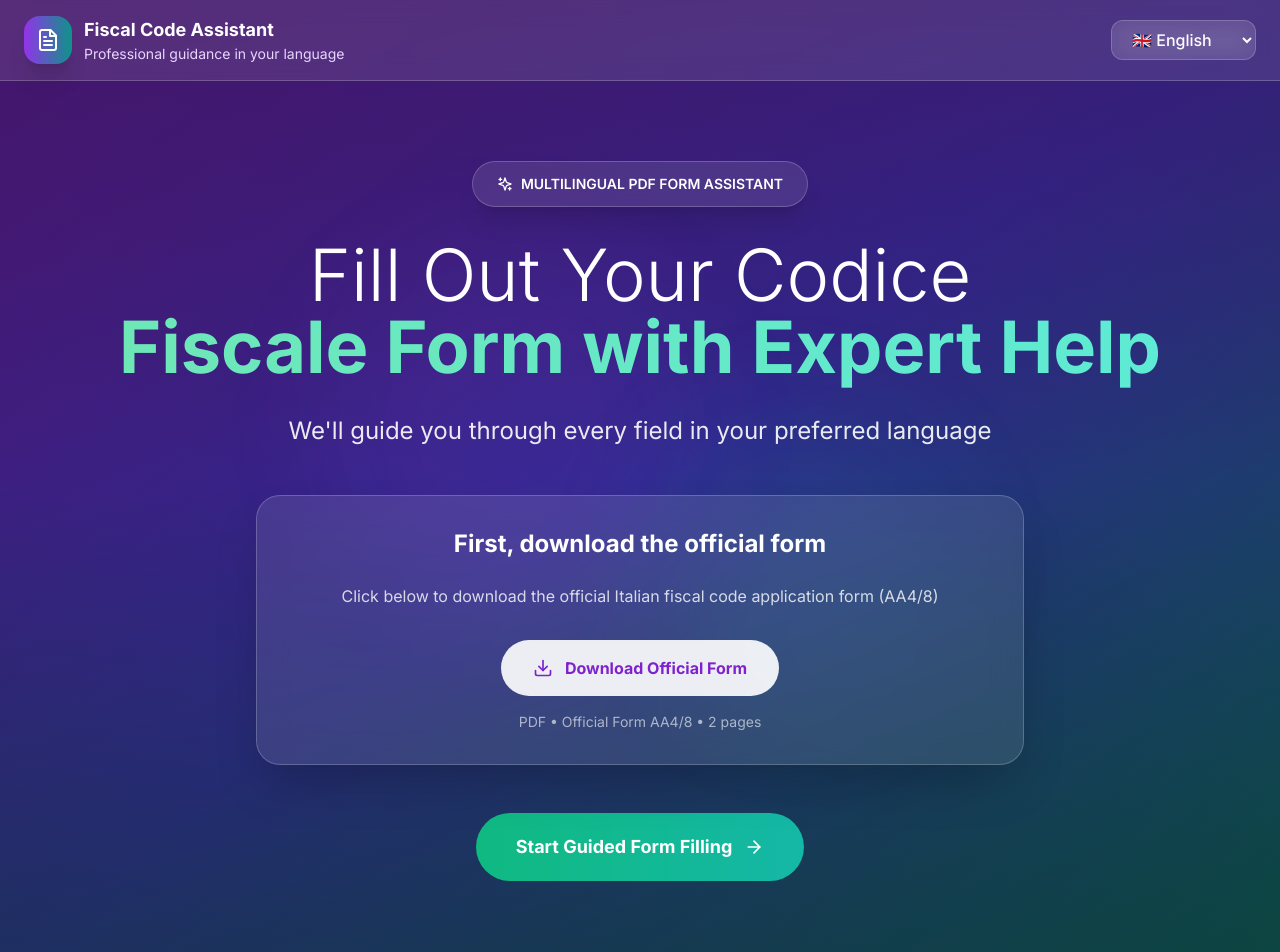
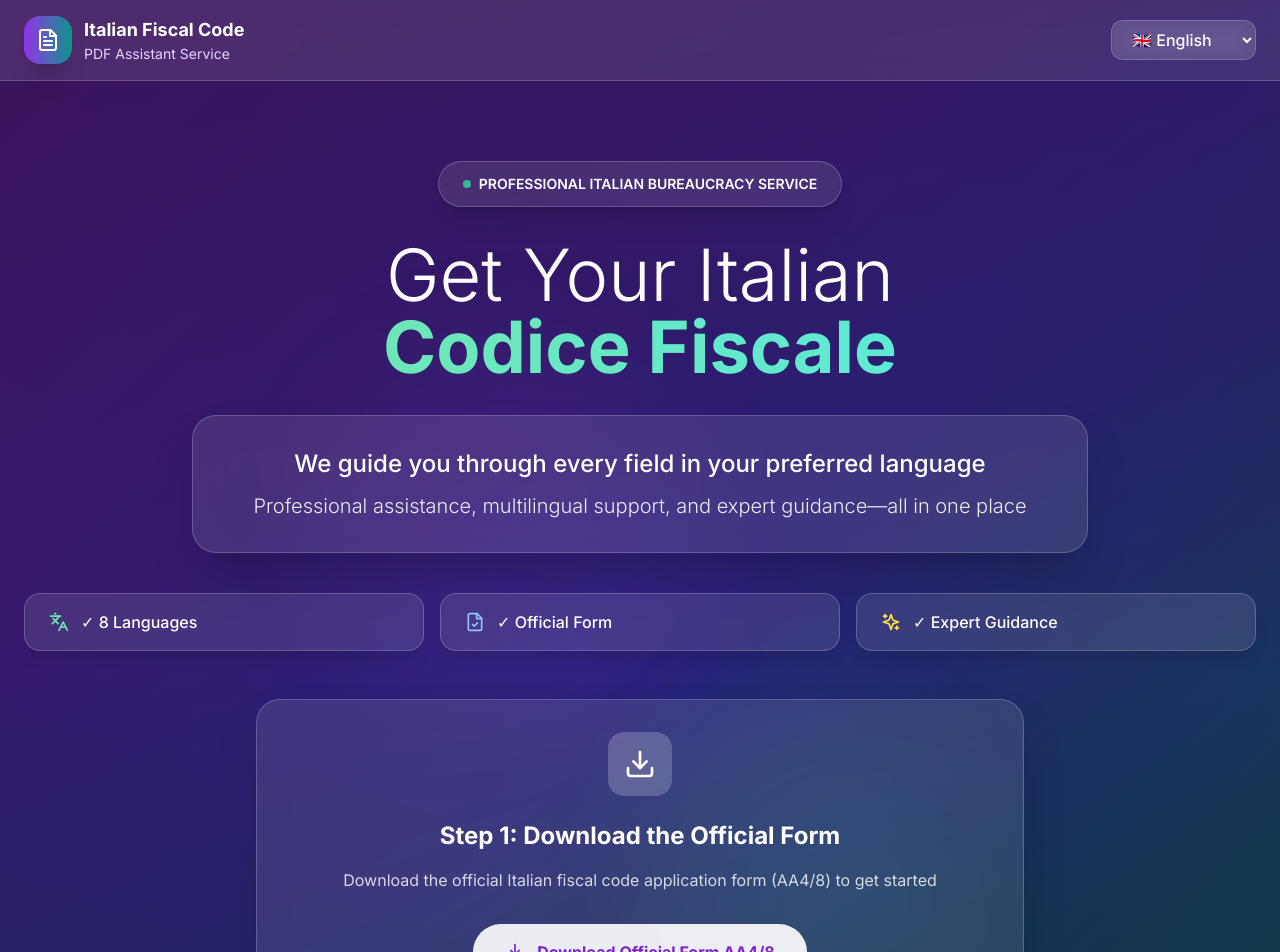
Before and after one commit to Geppix140269/fiscalcode, a React (Create React App) app: page / in a window 1280 px wide. Shown: the top 952 px of the page. Built offline with nearby package versions, Linux system fonts and the light colour scheme; the HTML template or start-up script is replaced by a standard one.

Commit message:
Update ItalianFiscalCodeAssistant.js

```diff
--- a/src/components/ItalianFiscalCodeAssistant.js
+++ b/src/components/ItalianFiscalCodeAssistant.js
@@ -575,7 +575,7 @@ const ItalianFiscalCodeAssistant = () => {
         <div className="absolute inset-0 w-full h-full">
           <div className="absolute inset-0 bg-gradient-to-br from-purple-800 via-indigo-700 to-teal-700"></div>
           <div className="absolute inset-0 bg-gradient-to-b from-purple-900/50 via-transparent to-teal-900/50"></div>
-          <div className="absolute inset-0 bg-black/30"></div>
+          <div className="absolute inset-0 bg-black/40"></div>
         </div>
 
         <div className="absolute inset-0">
@@ -591,8 +591,8 @@ const ItalianFiscalCodeAssistant = () => {
                   <FileText className="w-6 h-6 text-white" />
                 </div>
                 <div>
-                  <div className="text-white font-bold text-lg">Fiscal Code Assistant</div>
-                  <div className="text-purple-200 text-sm">{t('subtitle')}</div>
+                  <div className="text-white font-bold text-lg">Italian Fiscal Code</div>
+                  <div className="text-purple-200 text-sm">PDF Assistant Service</div>
                 </div>
               </div>
 
@@ -613,24 +613,55 @@ const ItalianFiscalCodeAssistant = () => {
 
         <div className="relative z-10 max-w-7xl mx-auto px-6 py-20 text-center">
           <div className="inline-flex items-center gap-2 bg-white/10 backdrop-blur-md border border-white/20 text-white px-6 py-3 rounded-full text-sm font-semibold mb-8 shadow-xl">
-            <Sparkles className="w-4 h-4" />
-            <span>MULTILINGUAL PDF FORM ASSISTANT</span>
+            <span className="w-2 h-2 bg-emerald-400 rounded-full animate-pulse"></span>
+            PROFESSIONAL ITALIAN BUREAUCRACY SERVICE
           </div>
 
           <h1 className="text-4xl md:text-6xl lg:text-7xl font-light text-white mb-8 leading-tight">
-            {t('heroTitle').split(' ').slice(0, 4).join(' ')}<br />
+            Get Your Italian<br />
             <span className="font-bold bg-gradient-to-r from-emerald-300 to-teal-300 bg-clip-text text-transparent">
-              {t('heroTitle').split(' ').slice(4).join(' ')}
+              Codice Fiscale
             </span>
           </h1>
 
-          <p className="text-xl md:text-2xl text-white/90 mb-12 max-w-3xl mx-auto leading-relaxed">
-            {t('heroSubtitle')}
+          <div className="max-w-4xl mx-auto mb-10">
+            <div className="bg-white/10 backdrop-blur-lg border border-white/20 rounded-3xl p-8 shadow-2xl">
+              <p className="text-xl md:text-2xl text-white font-medium mb-3">
+                We guide you through every field in your preferred language
               </p>
+              <p className="text-lg md:text-xl text-white/90 font-light">
+                Professional assistance, multilingual support, and expert guidance—all in one place
+              </p>
+            </div>
+          </div>
+
+          <div className="grid grid-cols-1 md:grid-cols-3 gap-4 mb-12">
+            <div className="bg-white/10 backdrop-blur-md border border-white/20 px-6 py-4 rounded-2xl text-white font-medium hover:bg-white/20 transition-all duration-300 shadow-lg hover:shadow-xl hover:-translate-y-1">
+              <div className="flex items-center gap-3">
+                <Languages className="w-5 h-5 text-emerald-300" />
+                <span>✓ 8 Languages</span>
+              </div>
+            </div>
+            <div className="bg-white/10 backdrop-blur-md border border-white/20 px-6 py-4 rounded-2xl text-white font-medium hover:bg-white/20 transition-all duration-300 shadow-lg hover:shadow-xl hover:-translate-y-1">
+              <div className="flex items-center gap-3">
+                <FileCheck className="w-5 h-5 text-blue-300" />
+                <span>✓ Official Form</span>
+              </div>
+            </div>
+            <div className="bg-white/10 backdrop-blur-md border border-white/20 px-6 py-4 rounded-2xl text-white font-medium hover:bg-white/20 transition-all duration-300 shadow-lg hover:shadow-xl hover:-translate-y-1">
+              <div className="flex items-center gap-3">
+                <Sparkles className="w-5 h-5 text-yellow-300" />
+                <span>✓ Expert Guidance</span>
+              </div>
+            </div>
+          </div>
 
           <div className="bg-white/10 backdrop-blur-lg border border-white/20 rounded-3xl p-8 max-w-3xl mx-auto mb-12 shadow-2xl">
-            <h2 className="text-2xl font-bold text-white mb-6">{t('downloadFirst')}</h2>
-            <p className="text-white/80 mb-8">{t('downloadDesc')}</p>
+            <div className="w-16 h-16 bg-white/20 rounded-2xl flex items-center justify-center mx-auto mb-6">
+              <Download className="w-8 h-8 text-white" />
+            </div>
+            <h2 className="text-2xl font-bold text-white mb-4">Step 1: Download the Official Form</h2>
+            <p className="text-white/80 mb-8">Download the official Italian fiscal code application form (AA4/8) to get started</p>
 
             <a
               href="/AA4-8-fiscal-code-form.pdf"
@@ -638,19 +669,29 @@ const ItalianFiscalCodeAssistant = () => {
               className="inline-flex items-center gap-3 bg-white/90 backdrop-blur-md text-purple-700 px-8 py-4 rounded-full font-bold hover:bg-white hover:shadow-2xl transition-all duration-300"
             >
               <Download className="w-5 h-5" />
-              <span>{t('downloadButton')}</span>
+              <span>Download Official Form AA4/8</span>
             </a>
 
-            <p className="text-white/60 text-sm mt-4">PDF • Official Form AA4/8 • 2 pages</p>
+            <p className="text-white/60 text-sm mt-4">PDF • 2 pages • Italian Revenue Agency</p>
           </div>
 
           <button
             onClick={() => setShowWelcome(false)}
-            className="inline-flex items-center gap-3 bg-gradient-to-r from-emerald-500 to-teal-500 text-white px-10 py-5 rounded-full font-bold hover:shadow-2xl hover:-translate-y-1 transition-all duration-300 text-lg"
+            className="bg-gradient-to-r from-emerald-500 to-teal-500 text-white px-10 py-5 rounded-full font-bold hover:shadow-2xl hover:-translate-y-1 transition-all duration-300 text-lg"
           >
-            <span>{t('startButton')}</span>
-            <ArrowRight className="w-5 h-5" />
+            Start Guided Form Filling
           </button>
+
+          <div className="mt-16 bg-white/10 backdrop-blur-lg border border-white/20 rounded-3xl p-6 inline-block shadow-xl">
+            <p className="text-white font-medium text-lg mb-3">Questions? We're here to help.</p>
+            <div className="flex flex-wrap justify-center items-center gap-6 text-white">
+              <a href="mailto:info@fiscalcode.service" className="hover:text-emerald-300 transition-colors font-medium">
+                ✉️ info@fiscalcode.service
+              </a>
+              <span className="text-white/30">•</span>
+              <span className="font-medium">Professional Support Available</span>
+            </div>
+          </div>
         </div>
       </div>
     );
@@ -724,26 +765,27 @@ const ItalianFiscalCodeAssistant = () => {
                 <FileText className="w-6 h-6 text-white" />
               </div>
               <div>
-                <h1 className="text-xl font-bold text-gray-800">{t('fieldGuide')}</h1>
-                <p className="text-gray-600 text-sm">Step {currentField + 1} of {allFields.length}</p>
+                <h1 className="text-xl font-bold text-gray-800">Italian Fiscal Code</h1>
+                <p className="text-gray-600 text-sm">Field-by-Field Assistant</p>
               </div>
             </div>
 
             <div className="flex items-center gap-4">
-              <div className="text-sm font-medium text-gray-600">
-                Progress: {Math.round(progress)}%
-              </div>
+              <div className="hidden md:flex items-center gap-2">
+                <span className="text-sm font-medium text-gray-600">Progress:</span>
                 <div className="w-32 bg-gray-200 rounded-full h-2 overflow-hidden">
                   <div
                     className="bg-gradient-to-r from-purple-600 to-indigo-600 h-2 rounded-full transition-all duration-700"
                     style={{ width: `${progress}%` }}
                   ></div>
                 </div>
+                <span className="text-sm font-bold text-purple-600">{Math.round(progress)}%</span>
+              </div>
 
               <select
                 value={currentLanguage}
                 onChange={(e) => setCurrentLanguage(e.target.value)}
-                className="bg-white/70 border border-gray-200 text-gray-700 px-3 py-1.5 rounded-lg text-sm"
+                className="bg-white/70 backdrop-blur-sm border border-gray-200 text-gray-700 px-4 py-2 rounded-lg focus:ring-2 focus:ring-purple-500 focus:border-transparent shadow-sm"
               >
                 {Object.entries(languages).map(([code, lang]) => (
                   <option key={code} value={code}>
@@ -756,86 +798,28 @@ const ItalianFiscalCodeAssistant = () => {
         </div>
       </div>
 
-      <div className="relative z-10 max-w-6xl mx-auto px-6 py-12">
-        <div className="grid lg:grid-cols-3 gap-8">
-          <div className="lg:col-span-2">
-            <div className="bg-white/80 backdrop-blur-xl rounded-3xl shadow-xl border border-white/20 overflow-hidden">
-              <div className="bg-gradient-to-r from-purple-600 to-indigo-600 p-6">
-                <h2 className="text-2xl font-bold text-white flex items-center gap-3">
-                  <Edit3 className="w-6 h-6" />
-                  {t('currentField')}: {currentFieldData?.label}
-                </h2>
-                <p className="text-purple-100 mt-2">
-                  {formFields.find(s => s.fields.includes(currentFieldData))?.section}
-                </p>
+      <div className="relative z-10 max-w-7xl mx-auto px-6 py-12">
+        <div className="grid lg:grid-cols-4 gap-8">
+          <div className="lg:col-span-1">
+            <div className="bg-white/70 backdrop-blur-xl rounded-3xl shadow-xl p-6 sticky top-24 border border-white/20">
+              <div className="mb-8">
+                <div className="flex justify-between items-center mb-3">
+                  <span className="text-sm font-medium text-gray-600">Form Progress</span>
+                  <span className="text-sm font-bold text-purple-600">{Math.round(progress)}%</span>
                 </div>
-
-              <div className="p-8">
-                <div className="bg-gradient-to-r from-blue-50 to-indigo-50 border border-blue-200 rounded-xl p-6 mb-6">
-                  <div className="flex items-start gap-3">
-                    <HelpCircle className="w-6 h-6 text-blue-600 mt-1 flex-shrink-0" />
-                    <div>
-                      <h3 className="font-bold text-blue-900 mb-2">{t('whatToWrite')}:</h3>
-                      <p className="text-blue-800 text-lg leading-relaxed">
-                        {currentFieldData?.instruction[currentLanguage] || currentFieldData?.instruction.en}
-                      </p>
-                    </div>
+                <div className="w-full bg-gray-200 rounded-full h-3 overflow-hidden">
+                  <div
+                    className="bg-gradient-to-r from-purple-600 to-indigo-600 h-3 rounded-full transition-all duration-700 ease-out"
+                    style={{ width: `${progress}%` }}
+                  ></div>
                 </div>
               </div>
 
-                <div className="bg-gradient-to-r from-emerald-50 to-teal-50 border border-emerald-200 rounded-xl p-6 mb-6">
-                  <h3 className="font-bold text-emerald-900 mb-2">{t('example')}:</h3>
-                  <p className="text-emerald-700 font-mono text-lg">{currentFieldData?.example}</p>
-                </div>
-
-                {currentFieldData?.highlight && (
-                  <div className="bg-gradient-to-r from-amber-50 to-yellow-50 border border-amber-200 rounded-xl p-4">
-                    <div className="flex items-start gap-2">
-                      <AlertCircle className="w-5 h-5 text-amber-600 mt-0.5 flex-shrink-0" />
-                      <p className="text-amber-800 font-medium">{currentFieldData.highlight}</p>
-                    </div>
-                  </div>
-                )}
-
-                <div className="flex justify-between items-center mt-8 pt-6 border-t border-gray-200">
-                  <button
-                    onClick={() => setCurrentField(Math.max(0, currentField - 1))}
-                    disabled={currentField === 0}
-                    className="flex items-center gap-2 px-6 py-3 bg-gray-100 text-gray-700 rounded-xl hover:bg-gray-200 transition-all disabled:opacity-50 disabled:cursor-not-allowed"
-                  >
-                    <ChevronRight className="w-5 h-5 rotate-180" />
-                    <span>{t('prevField')}</span>
-                  </button>
-
-                  {currentField === allFields.length - 1 ? (
-                    <button
-                      onClick={() => setFormCompleted(true)}
-                      className="flex items-center gap-2 px-8 py-3 bg-gradient-to-r from-emerald-500 to-teal-500 text-white rounded-xl hover:shadow-lg transition-all font-semibold"
-                    >
-                      <Check className="w-5 h-5" />
-                      <span>{t('completeForm')}</span>
-                    </button>
-                  ) : (
-                    <button
-                      onClick={() => setCurrentField(Math.min(allFields.length - 1, currentField + 1))}
-                      className="flex items-center gap-2 px-6 py-3 bg-gradient-to-r from-purple-600 to-indigo-600 text-white rounded-xl hover:shadow-lg transition-all"
-                    >
-                      <span>{t('nextField')}</span>
-                      <ChevronRight className="w-5 h-5" />
-                    </button>
-                  )}
-                </div>
-              </div>
-            </div>
-          </div>
-
-          <div className="lg:col-span-1">
-            <div className="bg-white/80 backdrop-blur-xl rounded-3xl shadow-xl p-6 sticky top-24 border border-white/20">
               <h3 className="font-bold text-gray-800 mb-4">Field Navigation</h3>
-              <div className="space-y-2 max-h-[60vh] overflow-y-auto">
+              <div className="space-y-2 max-h-[50vh] overflow-y-auto">
                 {formFields.map((section, sectionIndex) => (
                   <div key={sectionIndex} className="mb-4">
-                    <h4 className="text-sm font-semibold text-gray-600 mb-2">{section.section}</h4>
+                    <h4 className="text-xs font-semibold text-gray-500 uppercase tracking-wider mb-2">{section.section}</h4>
                     <div className="space-y-1">
                       {section.fields.map((field, fieldIndex) => {
                         const globalIndex = formFields
@@ -847,9 +831,9 @@ const ItalianFiscalCodeAssistant = () => {
                           <button
                             key={field.id}
                             onClick={() => setCurrentField(globalIndex)}
-                            className={`w-full text-left px-3 py-2 rounded-lg text-sm transition-all ${
+                            className={`w-full text-left px-3 py-2 rounded-xl text-sm transition-all ${
                               isActive
-                                ? 'bg-purple-100 text-purple-700 font-medium'
+                                ? 'bg-gradient-to-r from-purple-100 to-indigo-100 text-purple-700 font-medium shadow-sm'
                                 : 'hover:bg-gray-100 text-gray-600'
                             }`}
                           >
@@ -863,6 +847,83 @@ const ItalianFiscalCodeAssistant = () => {
               </div>
             </div>
           </div>
+
+          <div className="lg:col-span-3">
+            <div className="bg-white/70 backdrop-blur-xl rounded-3xl shadow-xl border border-white/20 overflow-hidden">
+              <div className={`bg-gradient-to-r from-purple-600 to-indigo-600 p-8`}>
+                <div className="flex items-center space-x-4">
+                  <div className="w-12 h-12 bg-white/20 rounded-xl flex items-center justify-center">
+                    <Edit3 className="w-6 h-6 text-white" />
+                  </div>
+                  <div>
+                    <h2 className="text-2xl font-bold text-white">
+                      {currentFieldData?.label}
+                    </h2>
+                    <p className="text-white/80">
+                      {formFields.find(s => s.fields.includes(currentFieldData))?.section} • Field {currentField + 1} of {allFields.length}
+                    </p>
+                  </div>
+                </div>
+              </div>
+
+              <div className="p-8">
+                <div className="bg-gradient-to-r from-blue-50 to-indigo-50 border border-blue-200 rounded-2xl p-6 mb-6">
+                  <div className="flex items-start gap-3">
+                    <HelpCircle className="w-6 h-6 text-blue-600 mt-1 flex-shrink-0" />
+                    <div>
+                      <h3 className="font-bold text-blue-900 mb-2">Instructions:</h3>
+                      <p className="text-blue-800 text-lg leading-relaxed">
+                        {currentFieldData?.instruction[currentLanguage] || currentFieldData?.instruction.en}
+                      </p>
+                    </div>
+                  </div>
+                </div>
+
+                <div className="bg-gradient-to-r from-emerald-50 to-teal-50 border border-emerald-200 rounded-2xl p-6 mb-6">
+                  <h3 className="font-bold text-emerald-900 mb-2">Example:</h3>
+                  <p className="text-emerald-700 font-mono text-lg bg-white/50 px-4 py-2 rounded-xl inline-block">{currentFieldData?.example}</p>
+                </div>
+
+                {currentFieldData?.highlight && (
+                  <div className="bg-gradient-to-r from-amber-50 to-yellow-50 border border-amber-200 rounded-2xl p-5">
+                    <div className="flex items-start gap-3">
+                      <AlertCircle className="w-5 h-5 text-amber-600 mt-0.5 flex-shrink-0" />
+                      <p className="text-amber-800 font-medium">{currentFieldData.highlight}</p>
+                    </div>
+                  </div>
+                )}
+
+                <div className="flex justify-between items-center mt-10 pt-8 border-t border-gray-200">
+                  <button
+                    onClick={() => setCurrentField(Math.max(0, currentField - 1))}
+                    disabled={currentField === 0}
+                    className="flex items-center gap-2 px-6 py-3 bg-gray-100 text-gray-700 rounded-xl hover:bg-gray-200 transition-all disabled:opacity-50 disabled:cursor-not-allowed font-medium"
+                  >
+                    <ChevronRight className="w-5 h-5 rotate-180" />
+                    <span>Previous Field</span>
+                  </button>
+
+                  {currentField === allFields.length - 1 ? (
+                    <button
+                      onClick={() => setFormCompleted(true)}
+                      className="flex items-center gap-2 px-8 py-4 bg-gradient-to-r from-emerald-500 to-teal-500 text-white rounded-xl hover:shadow-lg transition-all font-semibold transform hover:scale-105"
+                    >
+                      <Check className="w-5 h-5" />
+                      <span>Complete Form</span>
+                    </button>
+                  ) : (
+                    <button
+                      onClick={() => setCurrentField(Math.min(allFields.length - 1, currentField + 1))}
+                      className="flex items-center gap-2 px-6 py-3 bg-gradient-to-r from-purple-600 to-indigo-600 text-white rounded-xl hover:shadow-lg transition-all font-medium"
+                    >
+                      <span>Next Field</span>
+                      <ChevronRight className="w-5 h-5" />
+                    </button>
+                  )}
+                </div>
+              </div>
+            </div>
+          </div>
         </div>
       </div>
     </div>
```
Lines whose indentation alone changed are shown as unchanged.
